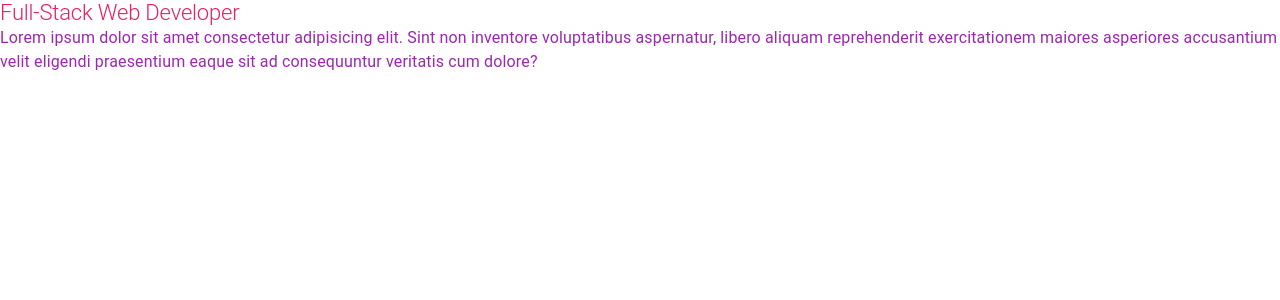
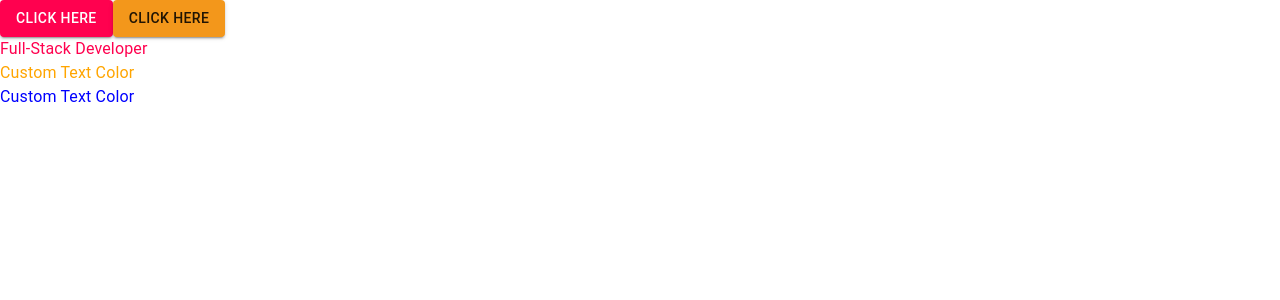
Before and after one commit to Emam-Bokhari/MUI, a React (Vite) app: page / in a window 1280 px wide. Shown: the top 300 px of the page. Built offline with nearby package versions, Linux system fonts and the light colour scheme.

Commit message:
feat(theme): add custom MUI theme with primary,success and textColor

```diff
--- a/src/App.jsx
+++ b/src/App.jsx
@@ -1,12 +1,15 @@
 import { Fragment } from "react";
-import { CssBaseline } from "@mui/material";
-import CustomizeColor from "./components/customization/CustomizeColor";
+import { CssBaseline, ThemeProvider } from "@mui/material";
+import { theme } from "./theme/theme";
+import ExampleOne from "./components/themeExample/ExampleOne";
 
 export default function App() {
   return (
     <Fragment>
-      <CssBaseline />
-      <CustomizeColor />
+      <ThemeProvider theme={theme}>
+        <CssBaseline />
+        <ExampleOne/>
+      </ThemeProvider>
     </Fragment>
   );
 }
--- /dev/null
+++ b/src/components/themeExample/ExampleOne.jsx
@@ -0,0 +1,21 @@
+import { Button, Typography } from "@mui/material";
+import { Fragment } from "react";
+
+export default function ExampleOne() {
+  return (
+    <Fragment>
+      <Button variant="contained">Click Here</Button>
+      <Button variant="contained" color="success">
+        Click Here
+      </Button>
+      <Typography color="primary">Full-Stack Developer</Typography>
+      <Typography sx={{ color: "textColor.primary" }}>
+        Custom Text Color
+      </Typography>
+      <Typography sx={{ color: "textColor.secondary" }}>
+        Custom Text Color
+      </Typography>
+
+    </Fragment>
+  );
+}
--- /dev/null
+++ b/src/theme/theme.js
@@ -0,0 +1,17 @@
+import { createTheme } from "@mui/material";
+
+// Create the theme
+export const theme = createTheme({
+  palette: {
+    primary: {
+      main: "#FF014F",
+    },
+    success: {
+      main: "#F3971b",
+    },
+    textColor: {
+      primary: "orange",
+      secondary: "blue",
+    },
+  },
+});
```
